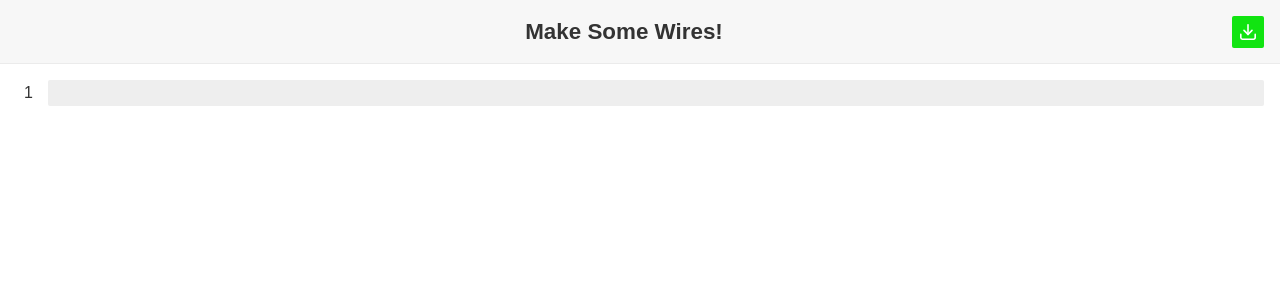
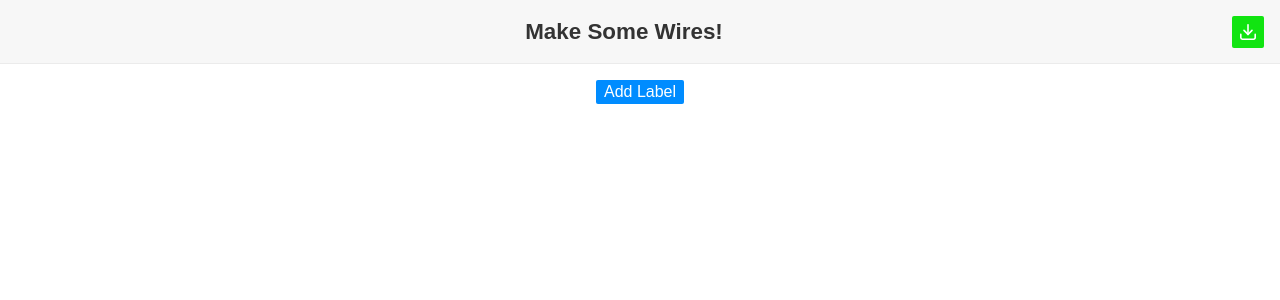
Before and after one commit to Android789515/labels, a React (Vite) app: page / in a window 1280 px wide. Shown: the top 300 px of the page. Built offline with nearby package versions, Linux system fonts and the light colour scheme.

Commit message:
refactor: unused layout class
Signed-off-by: Android789515 <derflug@mailfence.com>

```diff
--- a/src/features/workspace/Workspace.module.css
+++ b/src/features/workspace/Workspace.module.css
@@ -1,9 +1,7 @@
-.workspaceBasic {
+.workspace {
    display: grid;
    grid-template-rows: auto 1fr;
    row-gap: 1em;
 
    padding: 1em;
 }
-
-.workspaceAdvanced {}
--- a/src/features/workspace/Workspace.tsx
+++ b/src/features/workspace/Workspace.tsx
@@ -1,4 +1,4 @@
-import { type Label, type SetLabels } from 'types';
+import { type WorkspaceMode, type Label, type SetLabels } from 'types';
 
 import styles from './Workspace.module.css';
 
@@ -6,7 +6,7 @@ import { LabelList } from 'features/label-list';
 import { Editor } from 'features/editor';
 
 interface Props {
-   mode: 'basic' | 'advanced';
+   mode: WorkspaceMode;
    labels: Label[];
    setLabels: SetLabels;
 }
@@ -14,14 +14,9 @@ interface Props {
 export const Workspace = ({ mode, labels, setLabels }: Props) => {
    return (
       <div
-         className={`
-            ${ mode === 'basic'
-               ? styles.workspaceBasic
-               : styles.workspaceAdvanced
-            }
-         `}
+         className={styles.workspace}
       >
-         { mode === 'advanced'
+         { mode === 'basic'
             ? <LabelList
                labels={labels}
                setLabels={setLabels}
```
